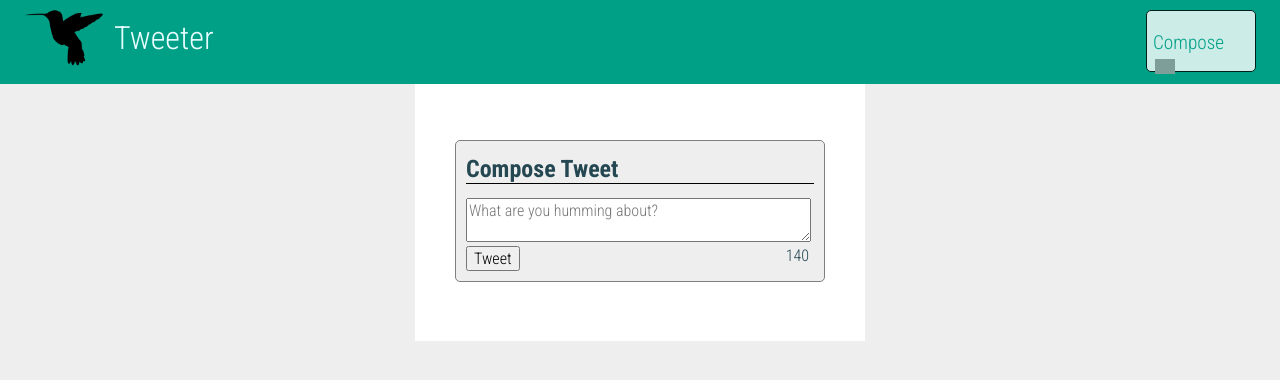
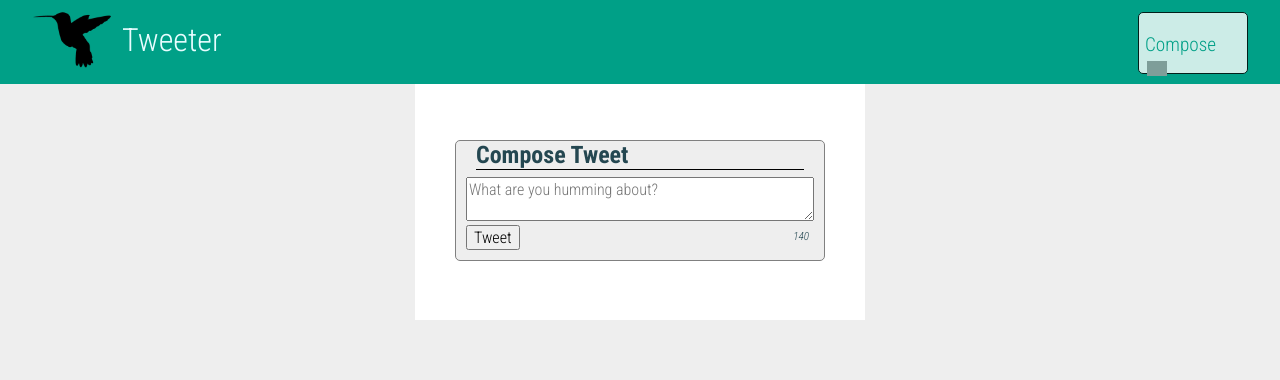
Before and after one commit to Ryo-code/tweetrApp, a website: page public/index.html in a window 1280 px wide. Drawn offline with Linux system fonts and the light colour scheme; no server answers; grey boxes are pictures that could not be loaded.

Commit message:
Refactored some code and started working with MongoDB

```diff
--- a/public/index.html
+++ b/public/index.html
@@ -24,7 +24,7 @@
       <img class="logo" src="/images/bird.png">
       <span class="header">Tweeter</span>
       <div id="compose-button"> Compose
-        <img src="https://encrypted-tbn3.gstatic.com/images?q=tbn:ANd9GcQS0Wl0qlEbmnZoimwCHsyd7DOijZTisI3OI5oE6EDs3l5l1G8KoA" alt="Flag">
+        <img src="https://encrypted-tbn3.gstatic.com/images?q=tbn:ANd9GcQS0Wl0qlEbmnZoimwCHsyd7DOijZTisI3OI5oE6EDs3l5l1G8KoA" alt="Pencil">
       </div>
     </nav>
 
--- a/public/scripts/app.js
+++ b/public/scripts/app.js
@@ -4,7 +4,7 @@
  * Reminder: Use (and do all your DOM work in) jQuery's document ready function
  */
 
-$( document ).ready(function() {
+$(document).ready(function() {
 
   var createTweetElement = (data) => {
     var today = new Date(); //  (ms > sec > hr > days)
@@ -33,6 +33,7 @@ $( document ).ready(function() {
         </footer>
       </article>
     `;
+
     return tweetHTML;
   };
 
@@ -40,45 +41,47 @@ $( document ).ready(function() {
   // console.log($tweet); // to see what it looks like
   // to add it to the page so we can make sure it's got all the right elements, classes, etc.
 
+  var $el = $('#tweets-container');
+
   function renderTweets(tweets) {
-    tweets.forEach(function(tweet){
-      var $tweet = createTweetElement(tweet);
-      $('#tweets-container').prepend($tweet);
+    tweets.forEach(function(tweet) {
+      var tweetHTML = createTweetElement(tweet);
+      $el.prepend(tweetHTML);
     });
     // loops through tweets
     // calls createTweetElement for each tweet
     // takes return value and appends it to the tweets container
   }
 
-  function loadTweets(){
+  function loadTweets() {
     $.ajax({
       url: 'http://localhost:8080/tweets',
       method: 'GET',
-      success: function(result){
+      success: function(result) {
         renderTweets(result);
       }
     });
   }
 
-  $('#tweetForm').on('submit', function composeTweet(e){
+  $('#tweetForm').on('submit', function composeTweet(e) {
     e.preventDefault(); //prevents submitting (refreshing the page)
     var strQuery = $('#tweetForm').serialize();
 
     var text = $('textarea').val();
     console.log('Text: ', text, 'text length = ', text.length);
 
-    if(text === null || text === "" || text.length > 140){
+    if (text === null || text === "" || text.length > 140) {
       console.log("Fail...");
       $('main div').addClass("flash-msg-appear");
 
-    }else{
+    } else {
       $('main div').removeClass("flash-msg-appear");
       console.log("Success!");
       $.ajax({
         url: 'http://localhost:8080/tweets',
         data: strQuery,
         method: 'POST',
-        success: function(result){
+        success: function(result) {
           console.log(result);
           $("#tweetForm")[0].reset();
           loadTweets();
@@ -89,12 +92,10 @@ $( document ).ready(function() {
 
   loadTweets();
 
-  $( "#compose-button" ).click(function() {
+  $("#compose-button").click(function() {
     console.log("Button pressed!");
-    $( ".new-tweet" ).slideToggle(function() {
+    $(".new-tweet").slideToggle(function() {
       $("textarea").focus();
     });
-
   });
-
 });
--- a/public/styles/nav.css
+++ b/public/styles/nav.css
@@ -5,7 +5,7 @@
   overflow: auto;
   height: 84px;
   width: 100%;
-  padding: 0px 24px; /* 2 ems equates to 24px (so 1em is 12px) */
+  padding: 0.1em 2em; /* 2 ems equates to 24px (so 1em is 12px) */
   z-index: 1;
   display: flex;
 }
--- a/public/styles/new-tweet.css
+++ b/public/styles/new-tweet.css
@@ -1,7 +1,7 @@
 main {
   background-color: white;
   padding: 140px 40px 40px 40px;
-  width: 450px;
+  max-width: 450px;
   margin: 0 auto;
 }
 
@@ -16,16 +16,21 @@ main {
 .new-tweet h2 {
   display:block;
   border-bottom:1px solid black;
-  margin: 14px 0px;
+  margin: 0px 10px 7px 10px;
 }
 
 textarea {
-  width: 345px;
+  width: 100%; /* So it's got a width of 100% of its parent div */
 }
 
-span {
+span.counter {
     float: right;
-    padding-right: 5px;
+    padding: 5px;
+    font-style: italic;
+}
+
+.counter{
+  font-size: .7em;
 }
 
 .tooManyChars {
```
Lines whose indentation alone changed are shown as unchanged.
